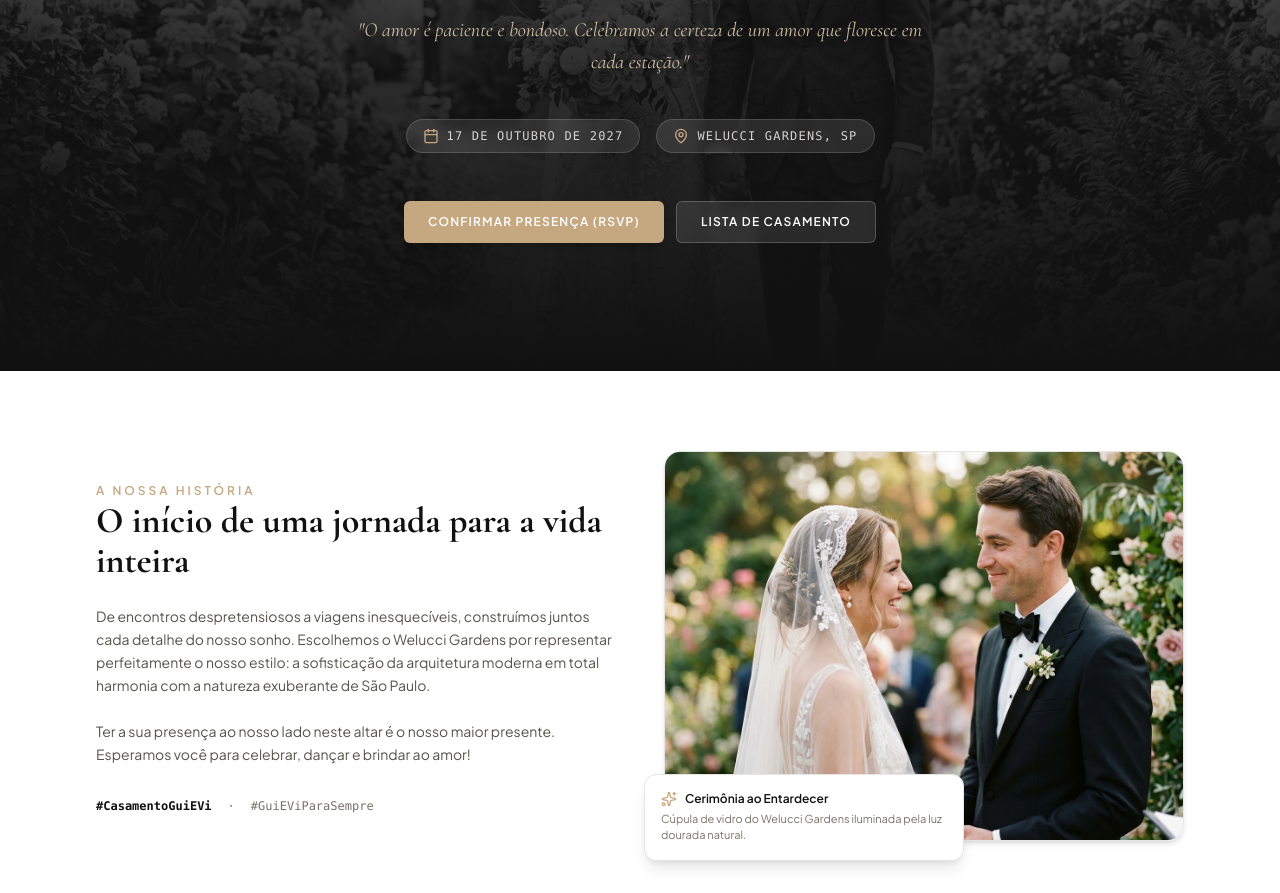
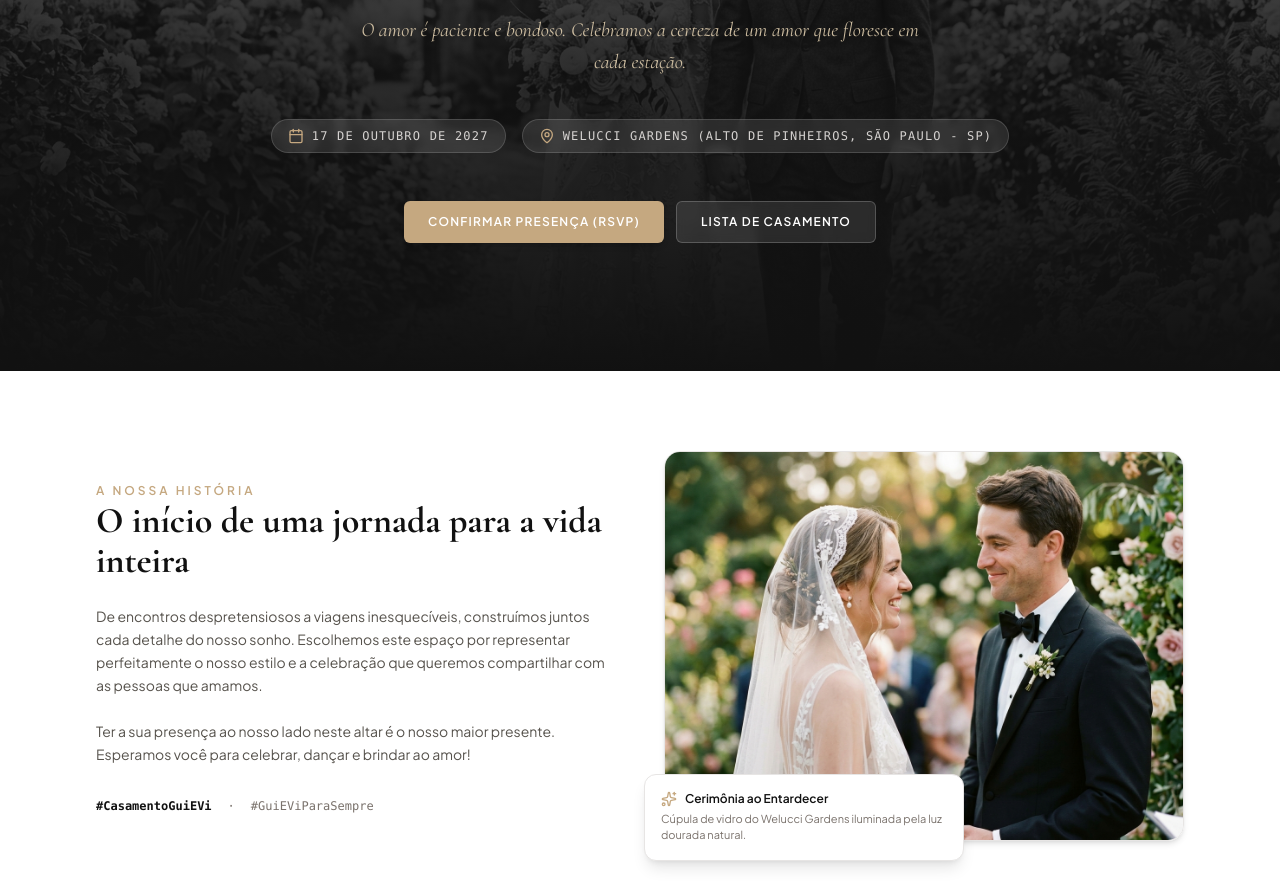
Before and after one commit to luanormis/WeGuest, a React (Vite) app: page / in a window 1280 px wide. Shown: the part 460-1353 px from the top of the page. Built offline with nearby package versions, Linux system fonts and the light colour scheme; a web font is replaced by a local one.

Commit message:
Render couple customization and selected wedding venue in public site

```diff
--- a/src/components/PublicWeddingSite.tsx
+++ b/src/components/PublicWeddingSite.tsx
@@ -31,6 +31,10 @@ export const PublicWeddingSite: React.FC = () => {
     openCheckout,
     showToast
   } = useApp();
+
+  const heroImage = WEDDING_IMAGES[couple.foto_capa_key || 'coupleHero'];
+  const venueImage = WEDDING_IMAGES[couple.espaco_foto_key || 'gardensCeremony'];
+  const formattedWeddingDate = new Date(`${couple.data_evento}T12:00:00`).toLocaleDateString('pt-BR', { day: '2-digit', month: 'long', year: 'numeric' });
 
   // Internal page navigation
   const [activeSection, setActiveSection] = useState<'home' | 'schedule' | 'rsvp' | 'gifts' | 'guestbook'>('home');
@@ -168,7 +172,7 @@ export const PublicWeddingSite: React.FC = () => {
           <section className="relative overflow-hidden bg-[#111111] text-white">
             <div className="absolute inset-0 z-0 opacity-40 mix-blend-luminosity">
               <img
-                src={WEDDING_IMAGES.coupleHero}
+                src={heroImage}
                 alt="Guilherme & Victória"
                 referrerPolicy="no-referrer"
                 className="w-full h-full object-cover object-center"
@@ -191,17 +195,17 @@ export const PublicWeddingSite: React.FC = () => {
               <div className="w-24 h-px bg-gradient-to-r from-transparent via-[#C5A880] to-transparent mx-auto" />
 
               <p className="font-serif italic text-lg sm:text-xl text-[#DFCDAE]/90 max-w-xl mx-auto leading-relaxed">
-                "O amor é paciente e bondoso. Celebramos a certeza de um amor que floresce em cada estação."
+                {couple.mensagem_boas_vindas || 'O amor é paciente e bondoso. Celebramos a certeza de um amor que floresce em cada estação.'}
               </p>
 
               <div className="pt-4 flex flex-col sm:flex-row items-center justify-center gap-4 text-xs font-mono tracking-widest text-stone-300">
                 <div className="flex items-center gap-2 bg-white/10 px-4 py-2 rounded-full border border-white/15 backdrop-blur-xs">
                   <Calendar className="w-4 h-4 text-[#C5A880]" />
-                  <span>17 DE OUTUBRO DE 2027</span>
+                  <span>{formattedWeddingDate.toLocaleUpperCase('pt-BR')}</span>
                 </div>
                 <div className="flex items-center gap-2 bg-white/10 px-4 py-2 rounded-full border border-white/15 backdrop-blur-xs">
                   <MapPin className="w-4 h-4 text-[#C5A880]" />
-                  <span>WELUCCI GARDENS, SP</span>
+                  <span>{couple.espaco_nome.toUpperCase()}</span>
                 </div>
               </div>
 
@@ -236,11 +240,11 @@ export const PublicWeddingSite: React.FC = () => {
                 </div>
 
                 <p className="text-stone-600 leading-relaxed text-sm">
-                  De encontros despretensiosos a viagens inesquecíveis, construímos juntos cada detalhe do nosso sonho. Escolhemos o Welucci Gardens por representar perfeitamente o nosso estilo: a sofisticação da arquitetura moderna em total harmonia com a natureza exuberante de São Paulo.
+                  {couple.historia_casal || 'De encontros despretensiosos a viagens inesquecíveis, construímos juntos cada detalhe do nosso sonho. Escolhemos este espaço por representar perfeitamente o nosso estilo e a celebração que queremos compartilhar com as pessoas que amamos.'}
                 </p>
 
                 <p className="text-stone-600 leading-relaxed text-sm">
-                  Ter a sua presença ao nosso lado neste altar é o nosso maior presente. Esperamos você para celebrar, dançar e brindar ao amor!
+                  {couple.mensagem_boas_vindas || 'Ter a sua presença ao nosso lado neste altar é o nosso maior presente. Esperamos você para celebrar, dançar e brindar ao amor!'}
                 </p>
 
                 <div className="pt-2 flex items-center gap-4 text-xs text-stone-500 font-mono">
```
